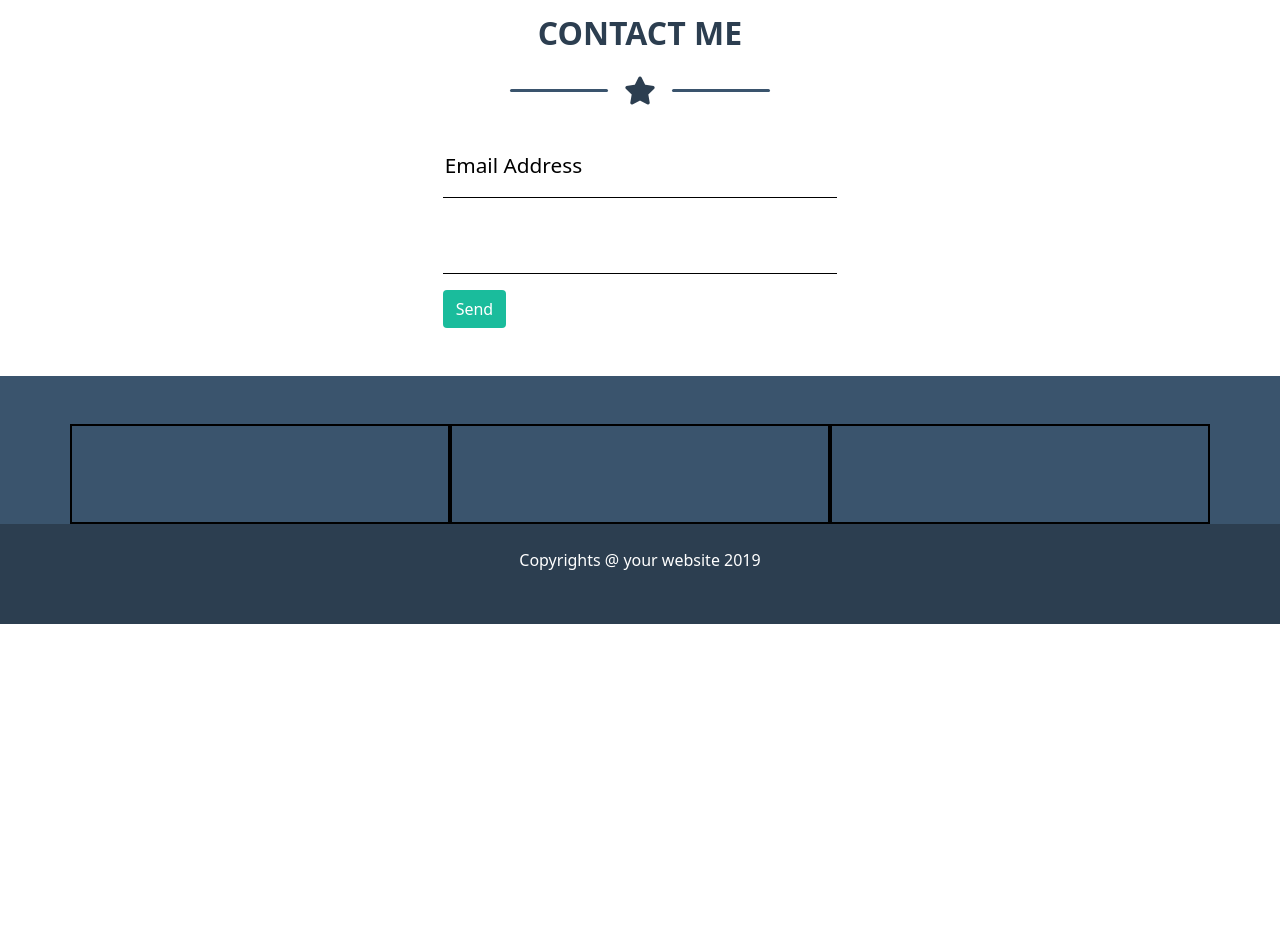
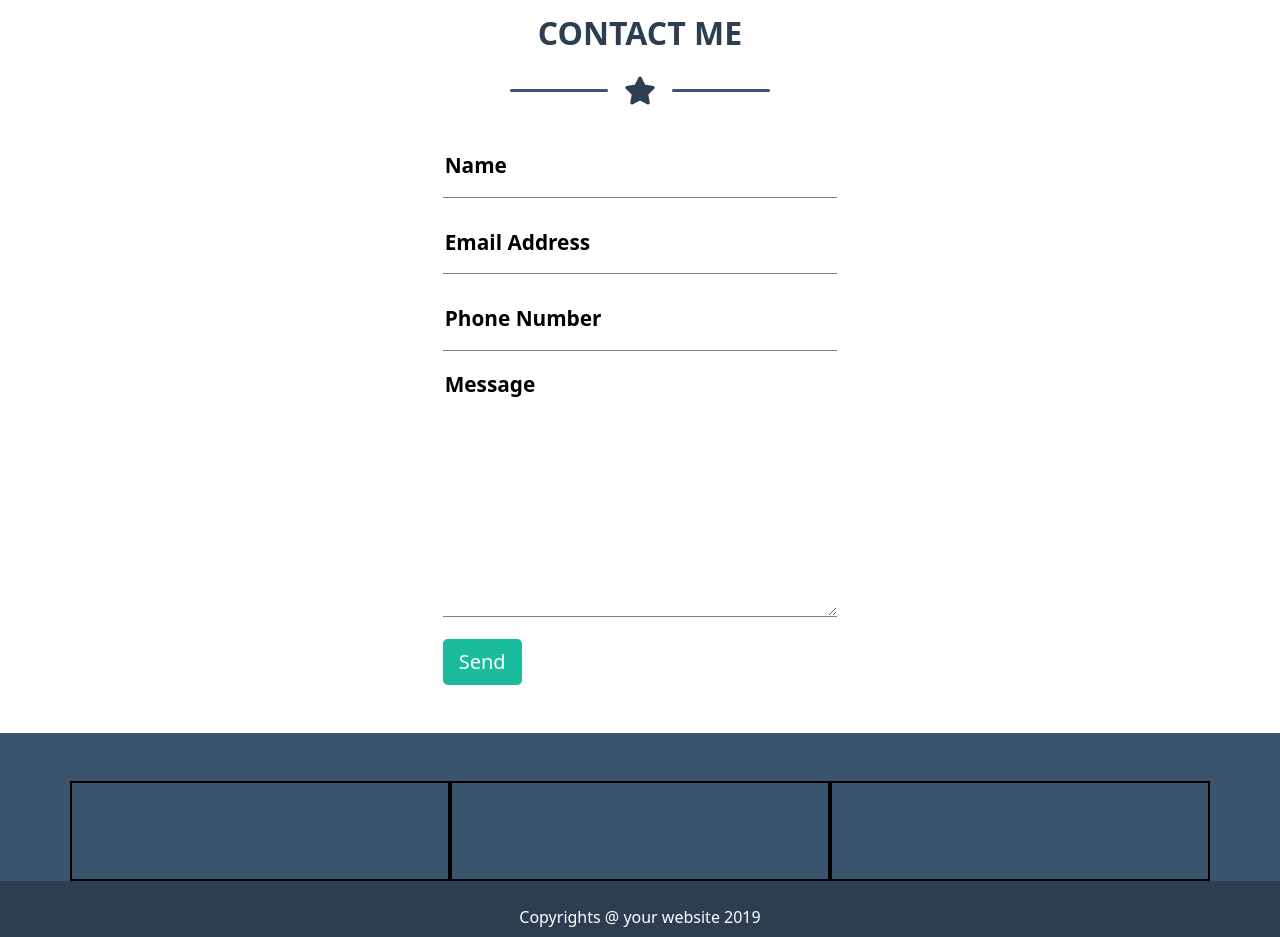
Before and after one commit to ieeah/html-css-bootstrap-freelancer, a plain HTML site: page index.html in a window 1280 px wide. Shown: the part 2100-3037 px from the top of the page. Before the commit the page ends 2724 px from the top, so only its background shows below. Drawn offline with nearby package versions, Linux system fonts and the light colour scheme.

Commit message:
done form

```diff
--- a/css/style.css
+++ b/css/style.css
@@ -71,7 +71,9 @@
     .h-100px {
         height: 100px;
     }
-
+    .h-250px {
+        height: 250px;
+    }
     .h-400px {
         height: 400px;
     }
@@ -80,8 +82,19 @@
     .btn_outline_4 {
         border: 2px solid white;
     }
+
+    .btn_outline_4:hover {
+        background-color: rgba(255, 255, 255, 0.15);
+        color: white;
+    }
     .boo_btn_1 {
         background-color: #1abc9c;
+        border: none;
+    }
+    .boo_btn_1:hover {
+        background-color: #469b8a;
+        color: white;
+
     }
 
 /* REUTILIZE */
@@ -108,27 +121,39 @@
     }
 
     /* FORM */
-    .boo_form_style {
+    /* .boo_form_style {
         border: none;
         border-bottom: 1px solid black;
         height: 3.8rem;
-    }
+    } */
     .boo_form_style:focus {
         border-bottom: 2px solid black;
         box-shadow: none;
     }
 
-    input {
+    input,
+    textarea {
         width: 100%;
     }
 
-    input:not([type="submit"]):focus {
+    input:not([type="submit"]),
+    textarea {
+        border: none;
+        border-bottom: 1px solid grey;
+        height: 3.8rem;
+    }
+
+    input:not([type="submit"]):focus,
+    textarea:focus {
         border-bottom: 2px solid black;
         outline: none;
     }
 
+    textarea {
+    }
+
     ::placeholder {
         color: black;
-        font-weight: 500;
+        font-weight: 600;
         font-size: 1.3rem;
     }
--- a/index.html
+++ b/index.html
@@ -131,15 +131,18 @@
         <div class="col-8 col-md-4 mx-auto text-start pt-3">
             <form>
                 <div class="mb-3">
+                    <input type="text" class="boo_form_style" id="exampleInputEmail1" aria-describedby="emailHelp" placeholder="Name">
+                  </div>
+                <div class="mb-3">
                   <input type="email" class="boo_form_style" id="exampleInputEmail1" aria-describedby="emailHelp" placeholder="Email Address">
                 </div>
                 <div class="mb-3">
-                  <input type="password" class="boo_form_style" id="exampleInputPassword1">
+                  <input type="tel" class="boo_form_style" id="exampleInputPassword1" placeholder="Phone Number">
                 </div>
                 <div class="mb-3">
-
+                  <textarea class="h-250px" name="Message" id="Message" placeholder="Message"></textarea>
                 </div>
-                <button type="submit" class="btn boo_btn_1 color_4">Send</button>
+                <button type="submit" class="btn-lg boo_btn_1 color_4">Send</button>
               </form>
         </div>
     </section>
```
